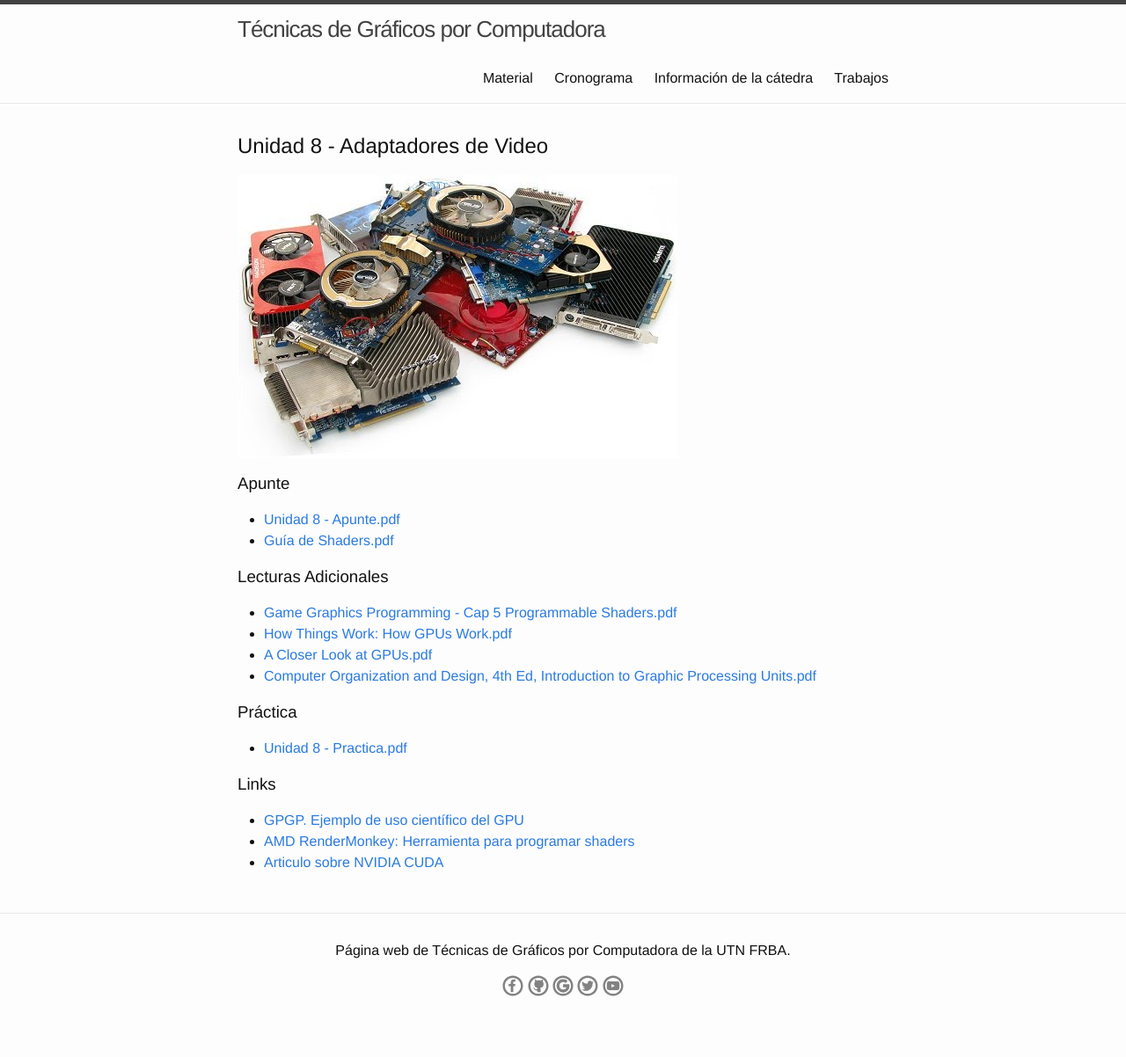
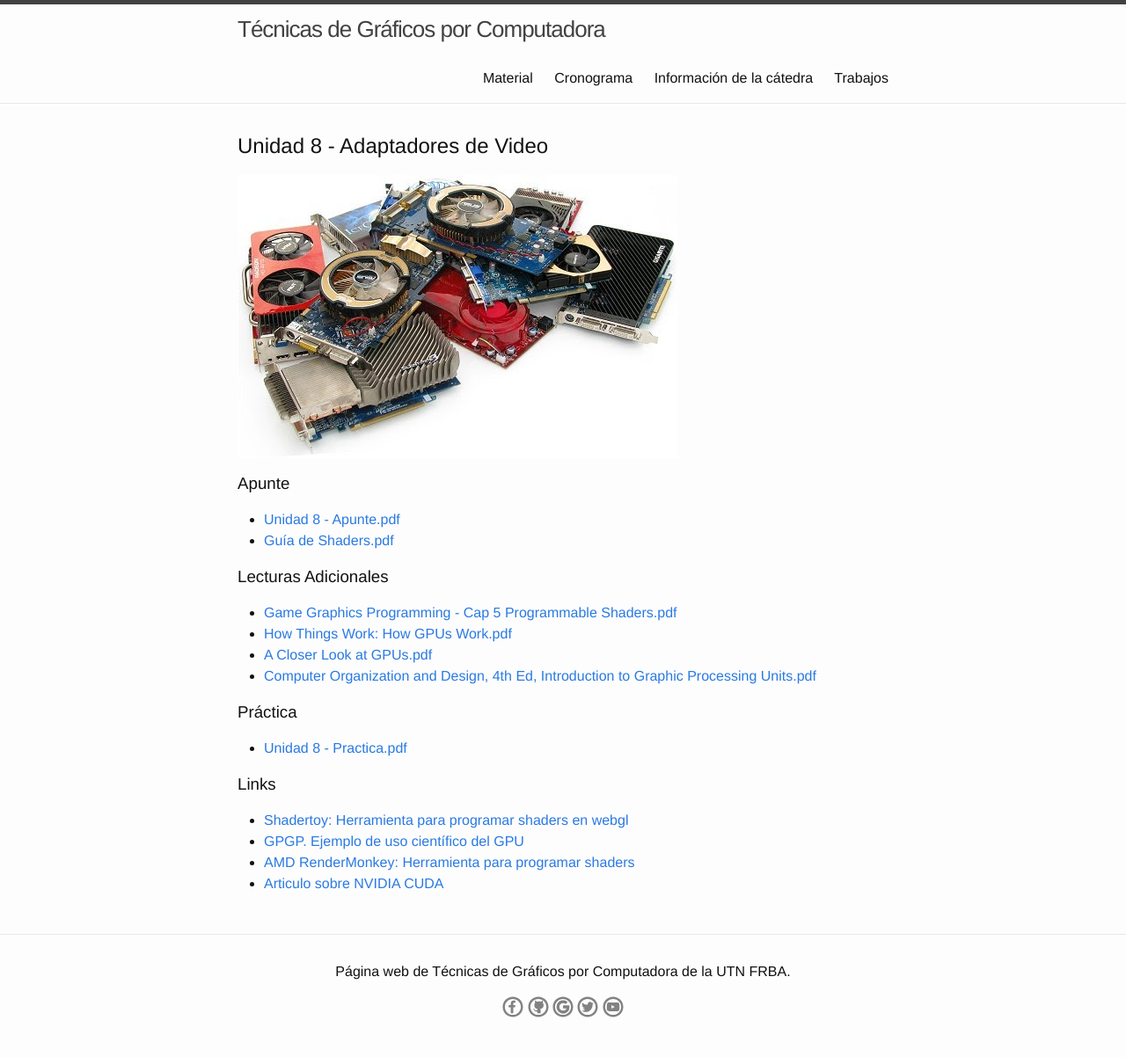
Before and after one commit to tgc-utn/tgc-utn.github.io, a Jekyll site: the page built from material/unidad8/index.md, in a window 1280 px wide. Shown: the whole page at 88% size. Built offline with Jekyll 4.4.1, drawn with Linux system fonts in a browser that asks for light colours; before the commit the page ends 1178 px from its top, so only the background shows below that.

Commit message:
se agrega link shadertoy

```diff
--- a/material/unidad8/index.md
+++ b/material/unidad8/index.md
@@ -23,7 +23,7 @@ permalink: /material/unidad8/
 * [Unidad 8 - Practica.pdf](https://docs.google.com/viewer?a=v&pid=explorer&chrome=true&srcid=0B-mVMTBAay-gOTE3ZTJjMWEtY2VlYy00NGUxLTljNDAtMDZjNDIwOWY2MTRi&hl=es)
 
 ### Links
-
+* [Shadertoy: Herramienta para programar shaders en webgl](https://www.shadertoy.com/)
 * [GPGP. Ejemplo de uso científico del GPU](http://www.ks.uiuc.edu/Research/gpu/)
 * [AMD RenderMonkey: Herramienta para programar shaders](http://developer.amd.com/gpu/rendermonkey/)
 * [Articulo sobre NVIDIA CUDA](http://ixbtlabs.com/articles3/video/cuda-1-p1.html)
```
